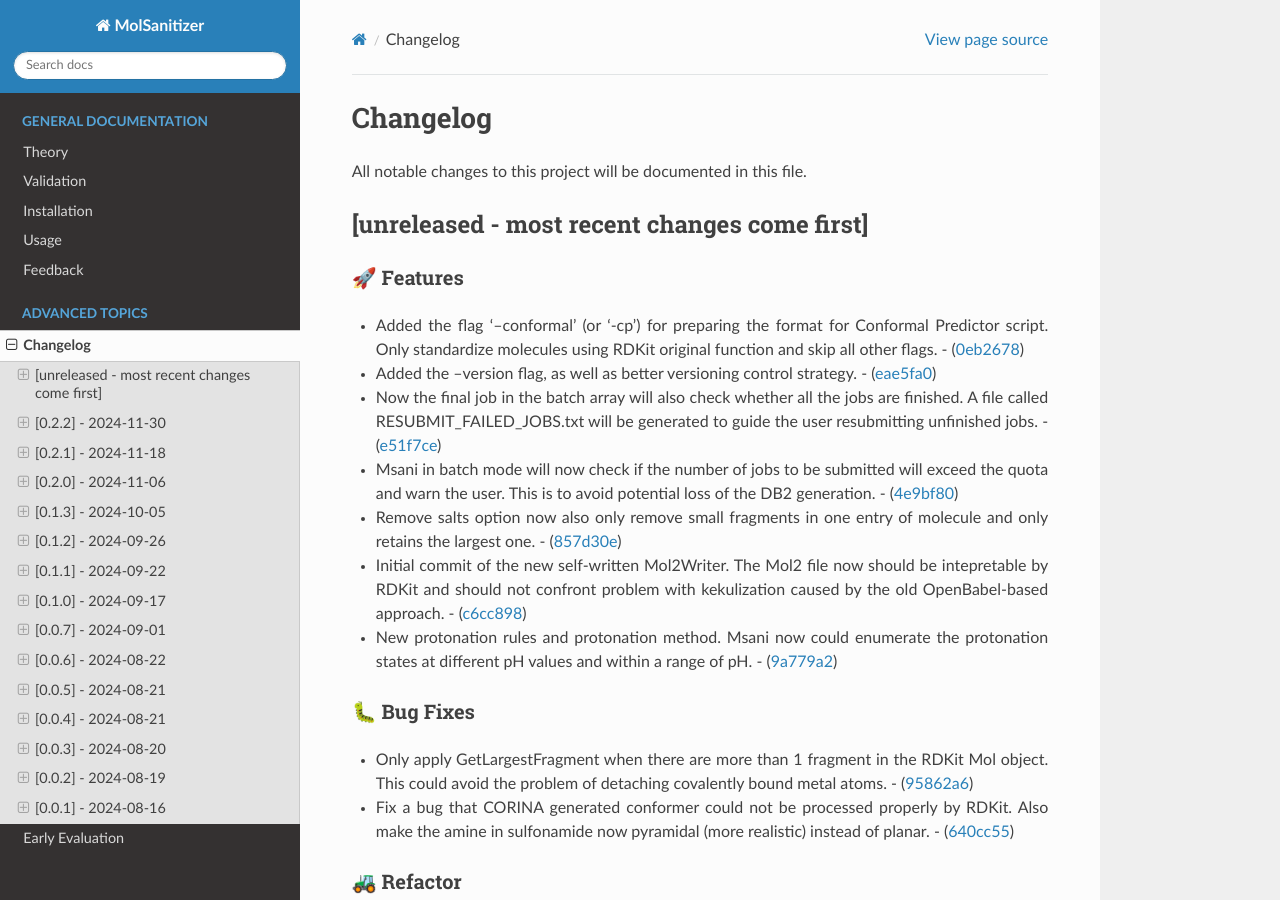
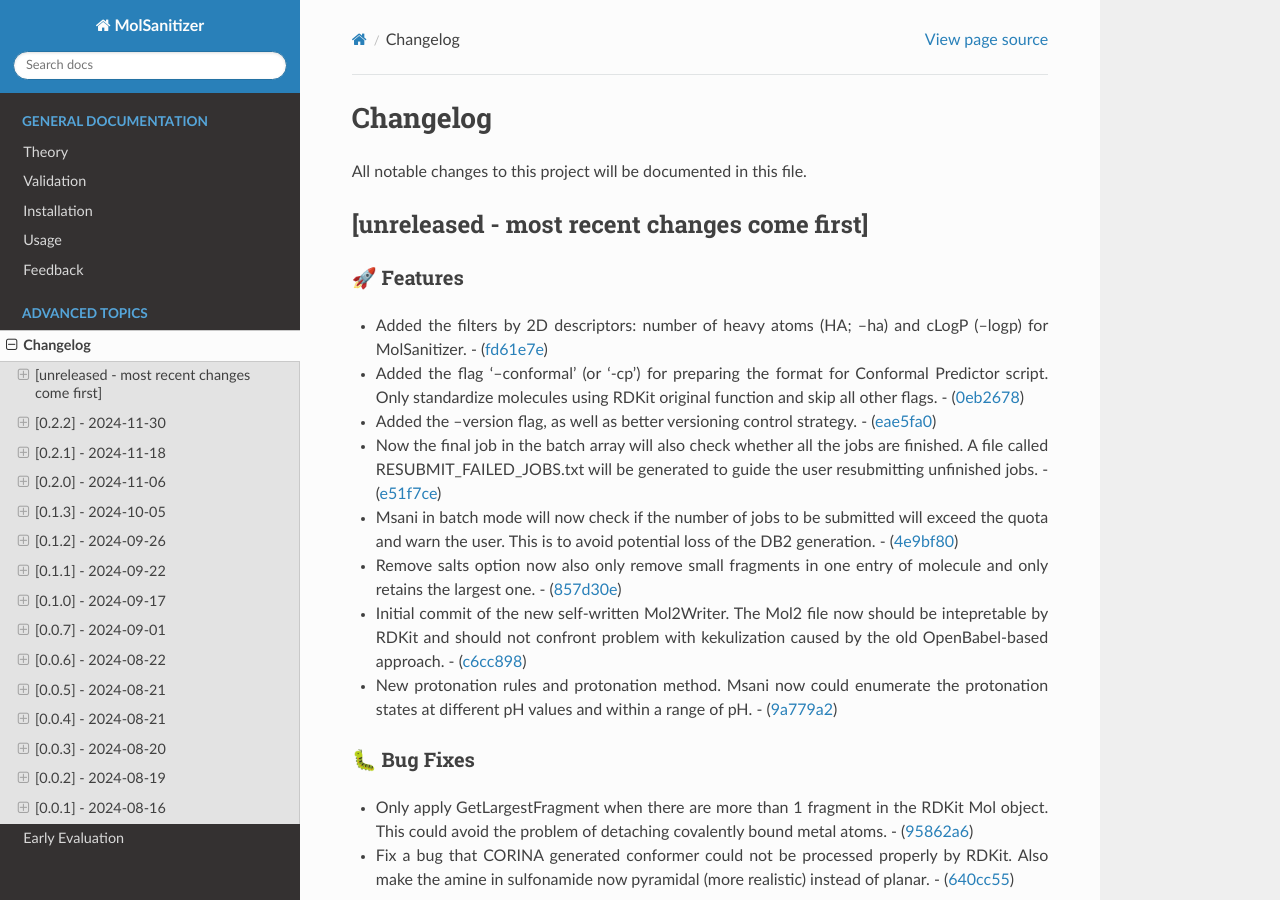
Before and after one commit to phonglam3103/msani-readthedocs, a Sphinx documentation site: the page built from docs/source/changes.rst, in a window 1280 px wide and 900 px high. Built offline with Sphinx 7.4.7 and the Read the Docs theme 3.1.0, drawn with Linux system fonts in a browser that asks for light colours; formulas are drawn with MathJax 3.

Commit message:
Update changes.rst from the software repository

```diff
--- a/docs/source/changes.rst
+++ b/docs/source/changes.rst
@@ -9,6 +9,9 @@ All notable changes to this project will be documented in this file.
 🚀 Features
 ~~~~~~~~~~~
 
+-  Added the filters by 2D descriptors: number of heavy atoms (HA; –ha)
+   and cLogP (–logp) for MolSanitizer. -
+   (`fd61e7e <https://github.com/Isra3l/MolSanitizer/commit/fd61e7e9d52a779da54395143b0a19086540b753>`__)
 -  Added the flag ‘–conformal’ (or ‘-cp’) for preparing the format for
    Conformal Predictor script. Only standardize molecules using RDKit
    original function and skip all other flags. -
```
